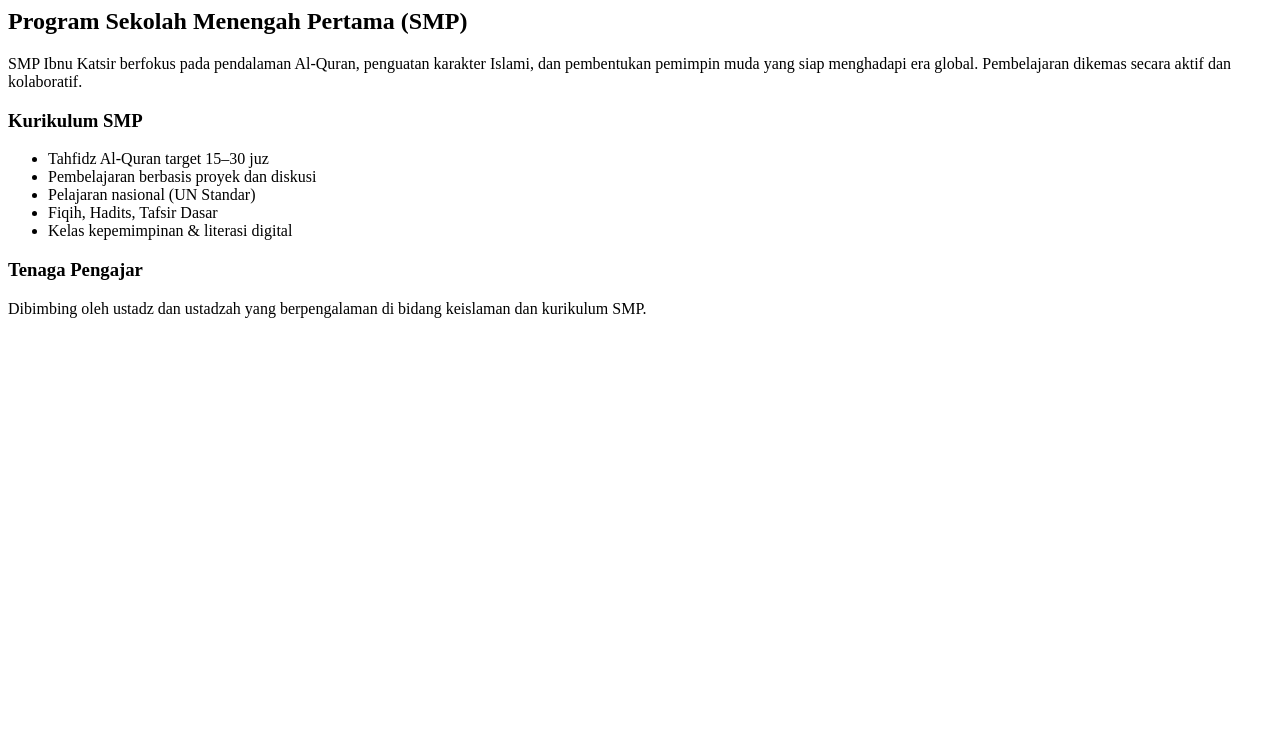
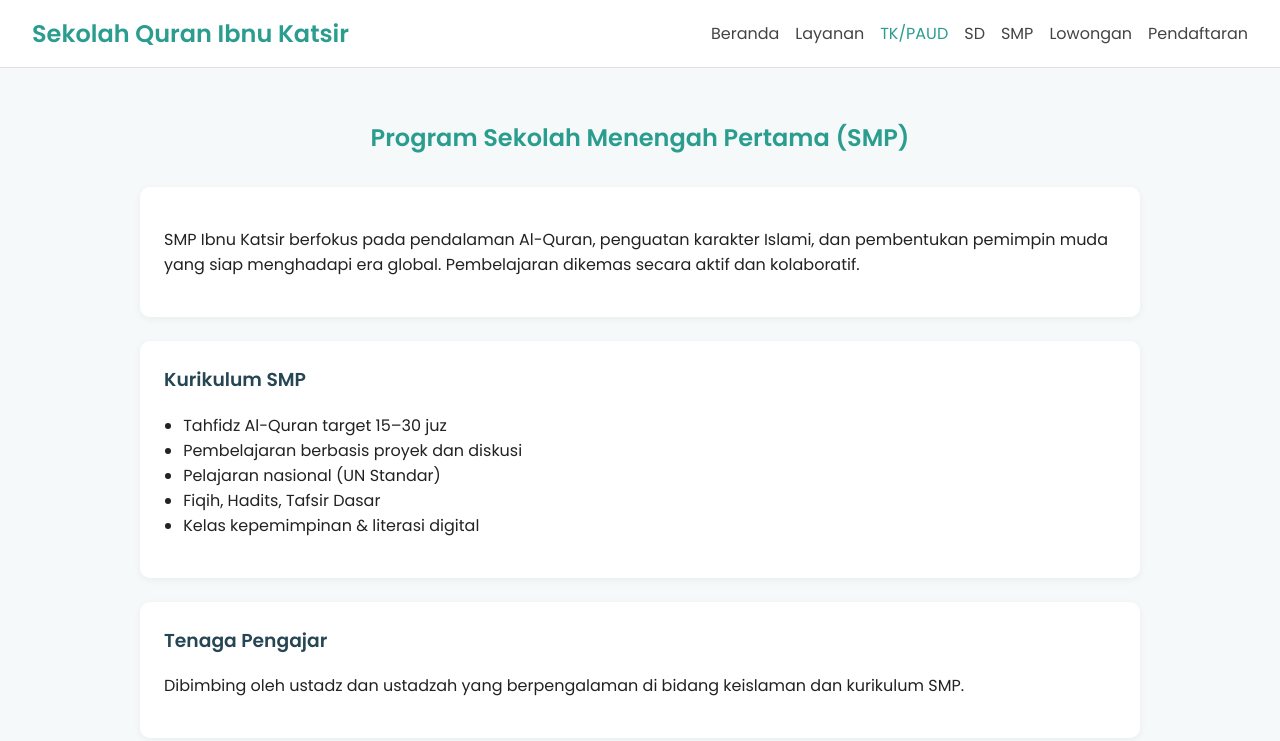
Before and after one commit to reaperskull8/Ibnu-Katsr, a plain HTML site: page smp.html in a window 1280 px wide. Drawn offline with Linux system fonts and the light colour scheme.

Commit message:
Update smp.html

```diff
--- a/smp.html
+++ b/smp.html
@@ -1,4 +1,31 @@
-<h2>Program Sekolah Menengah Pertama (SMP)</h2>
+<!DOCTYPE html>
+<html lang="id">
+<head>
+  <meta charset="UTF-8" />
+  <meta name="viewport" content="width=device-width, initial-scale=1" />
+  <title>TK/PAUD - Sekolah Quran Ibnu Katsir</title>
+  <link href="https://fonts.googleapis.com/css2?family=Poppins:wght@400;600&display=swap" rel="stylesheet" />
+  <link rel="stylesheet" href="css/style.css" />
+</head>
+<body>
+  <header>
+    <div class="logo">
+      <h1>Sekolah Quran Ibnu Katsir</h1>
+    </div>
+    <nav id="navbar">
+      <a href="index.html" class="nav-link">Beranda</a>
+      <a href="layanan.html" class="nav-link">Layanan</a>
+      <a href="tk-paud.html" class="nav-link active">TK/PAUD</a>
+      <a href="sd.html" class="nav-link">SD</a>
+      <a href="smp.html" class="nav-link">SMP</a>
+      <a href="lowongan.html" class="nav-link">Lowongan</a>
+      <a href="pendaftaran.html" class="nav-link">Pendaftaran</a>
+    </nav>
+    <button id="menu-toggle" aria-controls="navbar" aria-expanded="false" aria-label="Toggle navigation">☰</button>
+  </header>
+
+  <main>
+    <section class="content-section"><h2>Program Sekolah Menengah Pertama (SMP)</h2>
 <div class="card">
   <p>
     SMP Ibnu Katsir berfokus pada pendalaman Al-Quran, penguatan karakter Islami,
```
